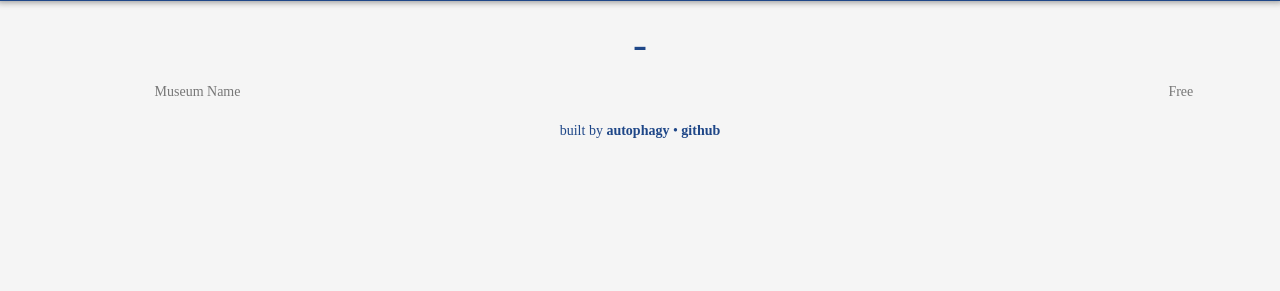
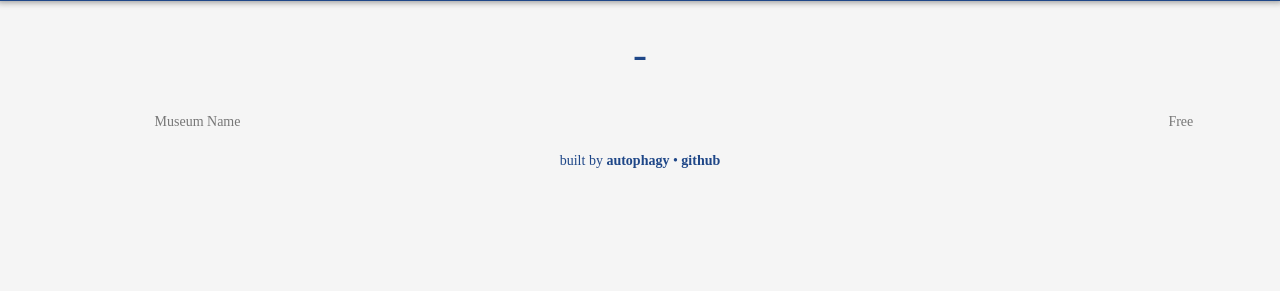
Before and after one commit to Autophagy/museumzeit, a Flask app: template app/templates/city.html in a window 1280 px wide. Shown: the part 59-350 px from the top of the page. Run offline with Flask 2, Linux system fonts and the light colour scheme; the template is opened without the code that fills it, so the values that code supplies are empty; some libraries are stand-ins or nearby versions; some web fonts are replaced.

Commit message:
Increased location margin

```diff
--- a/app/static/css/city.css
+++ b/app/static/css/city.css
@@ -82,6 +82,8 @@ a:hover {
 
 #main-container .location {
   font-size: 3em;
+  margin-top: 30px;
+  margin-bottom: 30px;
 }
 
 #main-container .legend-row{
```
